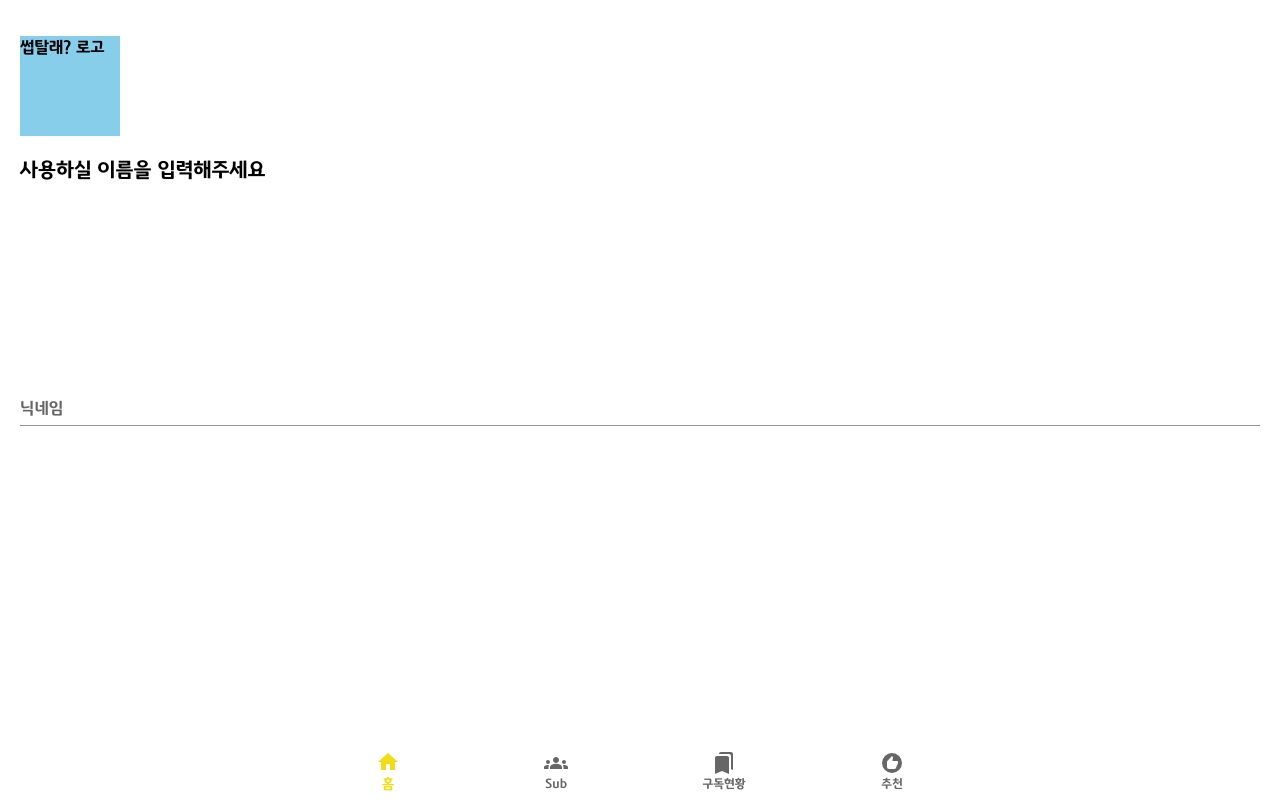
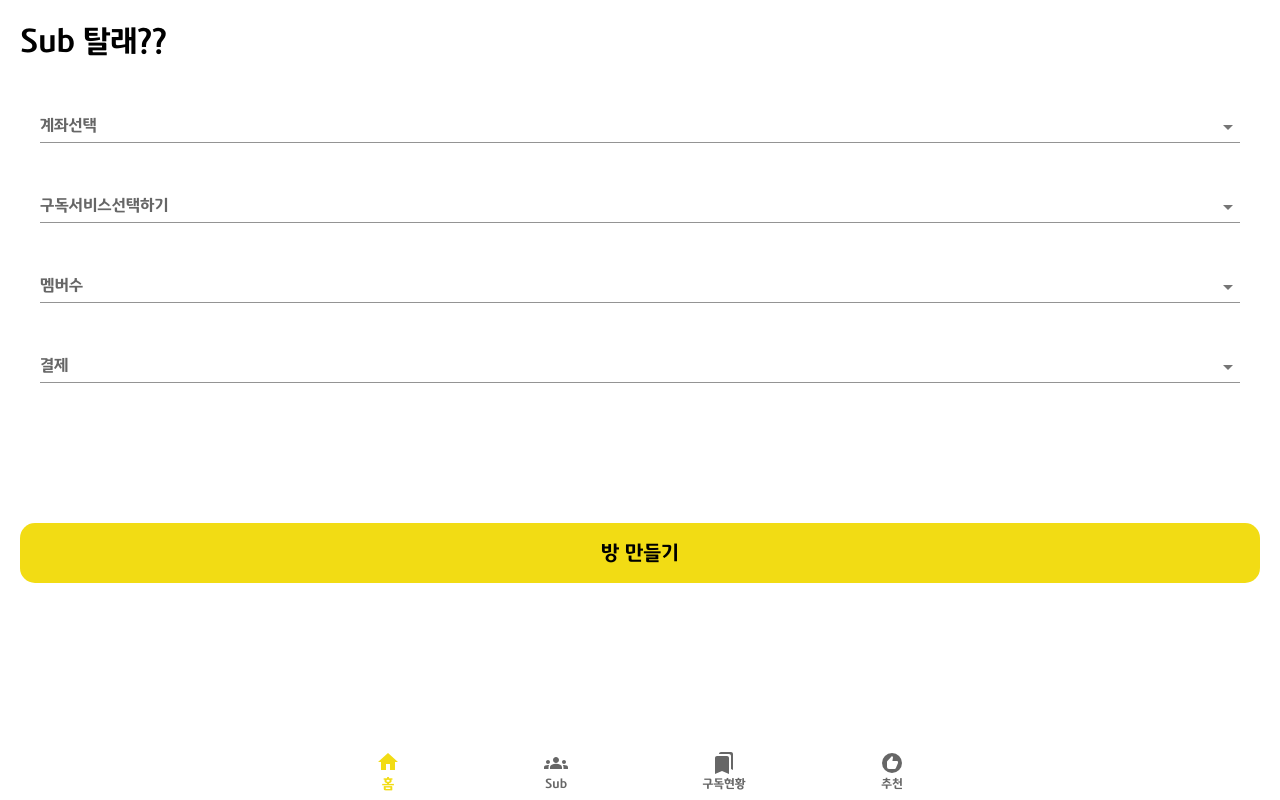
Before and after one commit to cna-bootcamp/subride-front-mono, a React (Create React App) app: page /makegroup in a window 1280 px wide. Before the commit this address led to /login. Built offline with nearby package versions, Linux system fonts and the light colour scheme; no server answers; a web font is replaced by a local one.

Commit message:
:construction: Api 통신 그룹 만들기. 그룹 참여하기
그룹만들고 참여하는 api 통신을 진행했습니다.

```diff
--- a/src/App.js
+++ b/src/App.js
@@ -17,7 +17,7 @@ function App() {
   return (
     <>
       <Routes>
-        <Route element={<PrivateRoute isLoggedIn={user} />}>
+        <Route element={<PrivateRoute isLoggedIn={true} />}>
           <Route path="/" element={<Main user={user} />} />
           <Route path="/sub" element={<Sub />} />
           <Route path="/test" element={<Test />} />
--- a/src/common/commonButton.jsx
+++ b/src/common/commonButton.jsx
@@ -21,10 +21,12 @@ const BootstrapButton = styled(Button)({
   },
 });
 
-function CommonButton(props) {
+function CommonButton({ text, handleClick }) {
   return (
     <>
-      <BootstrapButton variant="contained">{props.text}</BootstrapButton>
+      <BootstrapButton variant="contained" onClick={handleClick}>
+        {text}
+      </BootstrapButton>
     </>
   );
 }
--- a/src/pages/comeGroup.jsx
+++ b/src/pages/comeGroup.jsx
@@ -1,10 +1,11 @@
 import Box from "@mui/material/Box";
 import comeGroupImg from "../assets/comeGroup.png";
 import CommonButton from "../common/commonButton";
+import { useNavigate } from "react-router-dom";
 
 import styled from "@emotion/styled";
+import api from "../utils/apiInstance";
 
-function comeGroup() {
 const ImgAndTextContainer = styled.div`
   margin: 100px 30px 20px 30px;
 
@@ -50,6 +51,27 @@ function comeGroup() {
   }
 `;
 
+function ComeGroup() {
+  const navigate = useNavigate();
+  function jiminClick() {
+    var password = document.getElementById("비밀번호").value;
+
+    const lastData = {
+      id: 8,
+      invitationCode: password,
+    };
+
+    console.log(lastData);
+
+    api
+      .post("/group/join", lastData)
+      .then(function (response) {
+        navigate("/");
+      })
+      .catch(function (error) {
+        console.log(error);
+      });
+  }
   return (
     <>
       <ImgAndTextContainer>
@@ -63,12 +85,15 @@ function comeGroup() {
       <PasswordConatiner>
         <div className="password-text">비밀번호</div>
 
-        <input className="input-box"></input>
+        <input className="input-box" id="비밀번호"></input>
 
-        <CommonButton text="확인"></CommonButton>
+        <CommonButton
+          text="확인"
+          handleClick={() => jiminClick()}
+        ></CommonButton>
       </PasswordConatiner>
     </>
   );
 }
 
-export default comeGroup;
+export default ComeGroup;
--- a/src/pages/makeGroup.jsx
+++ b/src/pages/makeGroup.jsx
@@ -5,16 +5,14 @@ import Box from "@mui/material/Box";
 import Header from "../common/header";
 import CommonButton from "../common/commonButton";
 import Navigation from "../common/navigation";
+import { useEffect, useState } from "react";
+import api from "../utils/apiInstance";
+import { useNavigate } from "react-router-dom";
 
 const accountList = [
-  { content: "018302-04-12345 : KB마이핏통장" },
+  { content: "111111-11113" },
   { content: "018302-14-12345 : KB마이핏통장" },
   { content: "018302-24-12345 : KB마이핏통장" },
-];
-const serviceList = [
-  { content: "넷플릭스" },
-  { content: "쿠팡" },
-  { content: "디즈니" },
 ];
 
 const memebernList = [{ content: "1" }, { content: "2" }, { content: "3" }];
@@ -22,7 +20,14 @@ const payDateList = [];
 
 // 문자열로 바꿔주기
 for (var i = 1; i <= 31; i++) {
-  payDateList.push({ content: i });
+  payDateList.push({ content: String(i) });
+}
+
+function makeListPropss(lists) {
+  return {
+    options: lists,
+    getOptionLabel: (option) => option.serviceName,
+  };
 }
 
 function makeListProps(lists) {
@@ -33,10 +38,67 @@ function makeListProps(lists) {
 }
 
 function MakeGroup() {
+  const navigate = useNavigate();
+  const [serviceData, setServiceData] = useState([]);
   const accountProps = makeListProps(accountList);
-  const serviceProps = makeListProps(serviceList);
+  const serviceProps = makeListPropss(serviceData);
   const membernProps = makeListProps(memebernList);
   const payDateProps = makeListProps(payDateList);
+
+  function jiminClick() {
+    var accountInput = document.getElementById("대표계좌선택").value;
+    var serviceInput = document.getElementById("서비스선택").value;
+    var membernumInput = document.getElementById("멤버수설정").value;
+    var dayInputs = document.getElementById("결제일").value;
+
+    var dayInput = parseInt(dayInputs);
+
+    console.log(accountInput);
+    console.log(serviceInput);
+    console.log(membernumInput);
+    console.log(dayInput);
+
+    const lastData = {
+      groupAccount: accountInput,
+      leaderUser: 7,
+      groupName: "지민그룹",
+      subscribeName: serviceInput,
+      billingDate: dayInput,
+    };
+    console.log(lastData);
+
+    api
+      .post("/group/create", lastData)
+      .then(function (response) {
+        console.log(response.data.invitationCode);
+        window.localStorage.setItem(
+          "invitationCode",
+          response.data.invitationCode
+        );
+        navigate("/successRoom");
+      })
+      .catch(function (error) {
+        console.log(error);
+      });
+  }
+
+  useEffect(() => {
+    const getServiceData = async (userId) => {
+      try {
+        const { data } = await api.get("/subscribe/canenroll", {
+          params: { id: userId },
+        });
+        return data;
+      } catch (err) {
+        return err;
+      }
+    };
+
+    getServiceData(3).then((result) => {
+      console.log(result);
+      setServiceData(result);
+    });
+  }, []);
 
   return (
     <>
@@ -58,30 +120,33 @@ function MakeGroup() {
             id="대표계좌선택"
             disableClearable
             renderInput={(params) => (
-              <TextField {...params} label="대표계좌선택" variant="standard" />
+              <TextField {...params} label="계좌선택" variant="standard" />
             )}
           />
           <Autocomplete
             {...serviceProps}
-            id="대표계좌선택"
+            id="서비스선택"
             disableClearable
             renderOption={(params, options) => (
-              <Box {...params} label="대표계좌선택" variant="standard">
+              <Box {...params} label="서비스" variant="standard">
                 <img
                   loading="lazy"
                   width="20"
-                  srcSet={`https://flagcdn.com/w40/ad.png 2x`}
-                  src={`https://flagcdn.com/w20/ad}.png`}
-                  alt=""
+                  srcSet={`./service/${options.serviceId}.png`}
+                  alt="로고 이미지"
+                  style={{ marginRight: "10px" }}
                 />
-                {options.content}
+
+                <div>
+                  {options.serviceName} {options.fee}
+                </div>
               </Box>
             )}
             renderInput={(params) => (
               <div>
                 <TextField
                   {...params}
-                  label="구독서비스 선택하기"
+                  label="구독서비스선택하기"
                   variant="standard"
                 />
               </div>
@@ -92,7 +157,7 @@ function MakeGroup() {
             id="멤버수설정"
             disableClearable
             renderInput={(params) => (
-              <TextField {...params} label="멤버수설정" variant="standard" />
+              <TextField {...params} label="멤버수" variant="standard" />
             )}
           />
           <Autocomplete
@@ -100,12 +165,15 @@ function MakeGroup() {
             id="결제일"
             disableClearable
             renderInput={(params) => (
-              <TextField {...params} label="결제일" variant="standard" />
+              <TextField {...params} label="결제" variant="standard" />
             )}
           />
         </Stack>
       </Box>
-      <CommonButton text="방 만들기"></CommonButton>
+      <CommonButton
+        text="방 만들기"
+        handleClick={() => jiminClick()}
+      ></CommonButton>
       <Navigation></Navigation>
     </>
   );
--- a/src/pages/successRoom.jsx
+++ b/src/pages/successRoom.jsx
@@ -3,9 +3,11 @@ import successMakeRoom from "../assets/successMakeRoom.png";
 import CommonButton from "../common/commonButton";
 import CopyToClipboard from "react-copy-to-clipboard";
 import Button from "@mui/material/Button";
+import { useNavigate } from "react-router-dom";
 
 function SuccessRoom() {
-  const welcomeCode = "abcde67890123456";
+  const welcomeCode = localStorage.getItem("invitationCode");
+  const navigate = useNavigate();
 
   return (
     <>
@@ -93,8 +95,8 @@ function SuccessRoom() {
       </div>
 
       <CommonButton
-        // sx={{ position: "absolute", bottom: "0px" }}
         text="확인"
+        handleClick={() => navigate("/")}
       ></CommonButton>
     </>
   );
```
Also changed, not shown: public/service/14.png. Lines whose indentation alone changed are shown as unchanged.
